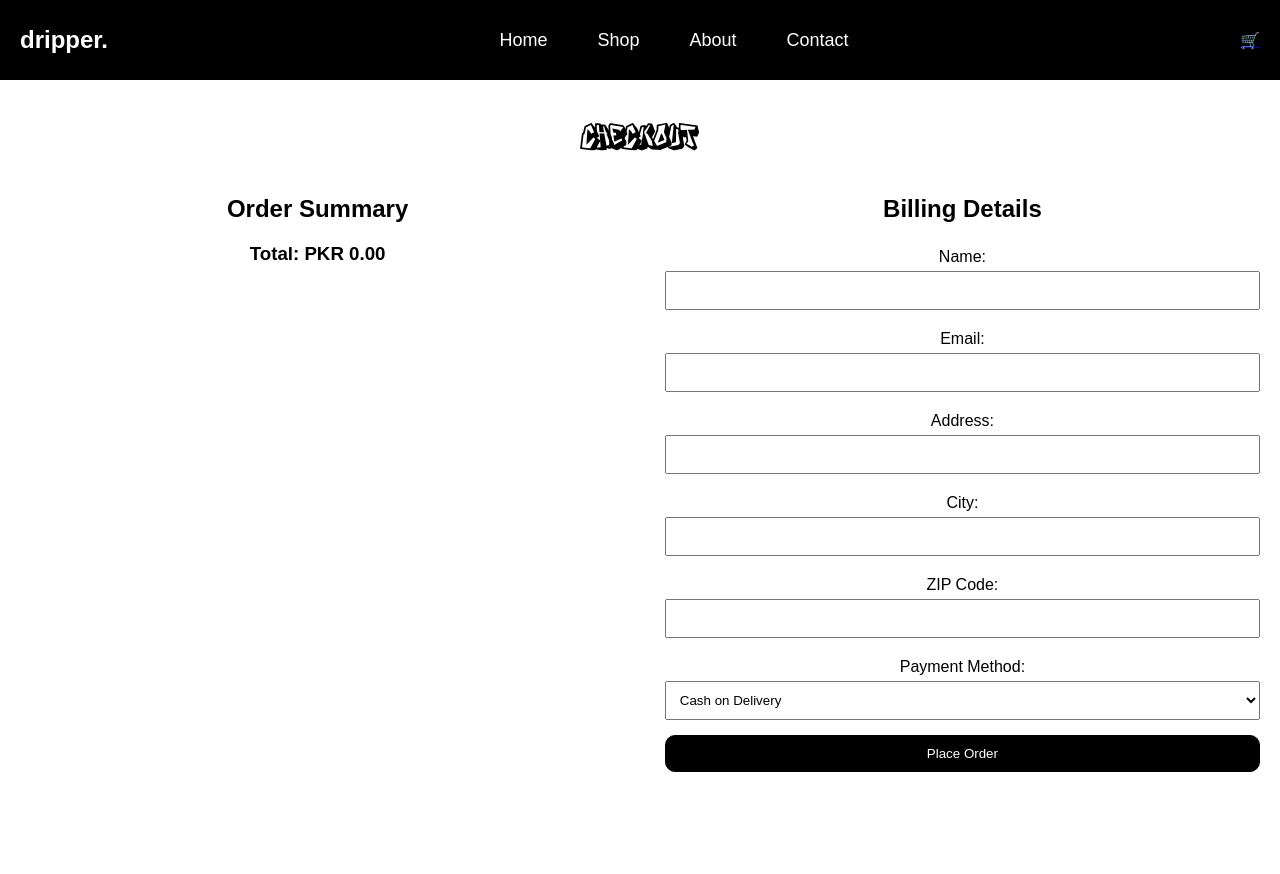
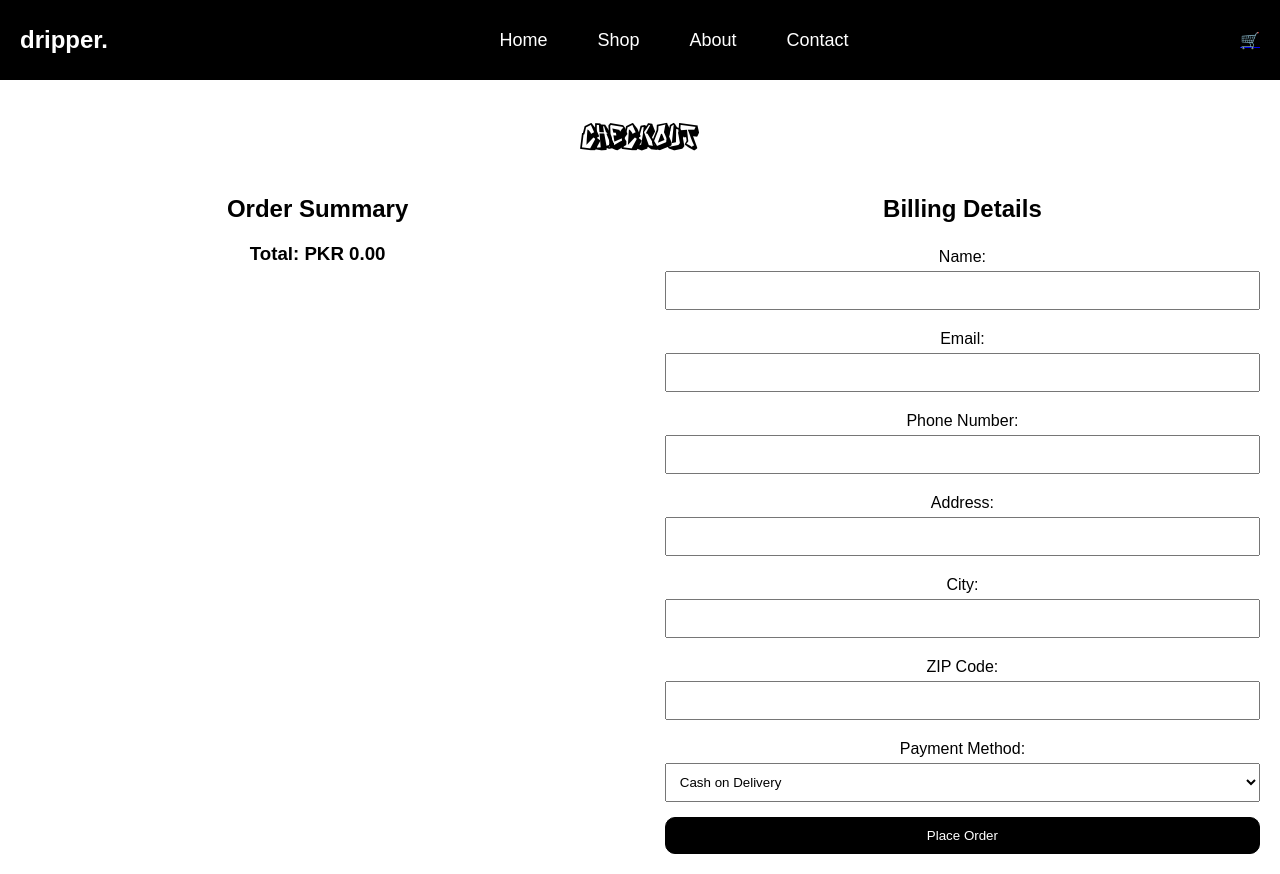
Before and after one commit to fakharaltaf/webdevfinalproj, a React (Create React App) app: page /checkout in a window 1280 px wide. Before the commit the page ends 800 px from the top, so only its background shows below. Built offline with nearby package versions, Linux system fonts and the light colour scheme.

Commit message:
added contact number to the order details

```diff
--- a/src/pages/Checkout.js
+++ b/src/pages/Checkout.js
@@ -7,6 +7,7 @@ const Checkout = () => {
     const [formData, setFormData] = useState({
         name: "",
         email: "",
+        phone: "",  // Add phone field
         address: "",
         city: "",
         zip: "",
@@ -40,6 +41,7 @@ const Checkout = () => {
         const emailData = {
             name: formData.name,
             email: formData.email,
+            phone: formData.phone,  // Add phone number
             address: formData.address,
             city: formData.city,
             zip: formData.zip,
@@ -112,6 +114,9 @@ const Checkout = () => {
                         <label>Email:</label>
                         <input type="email" name="email" value={formData.email} onChange={handleChange} required />
 
+                        <label>Phone Number:</label>
+                        <input type="text" name="phone" value={formData.phone} onChange={handleChange} required />
+
                         <label>Address:</label>
                         <input type="text" name="address" value={formData.address} onChange={handleChange} required />
 
```
